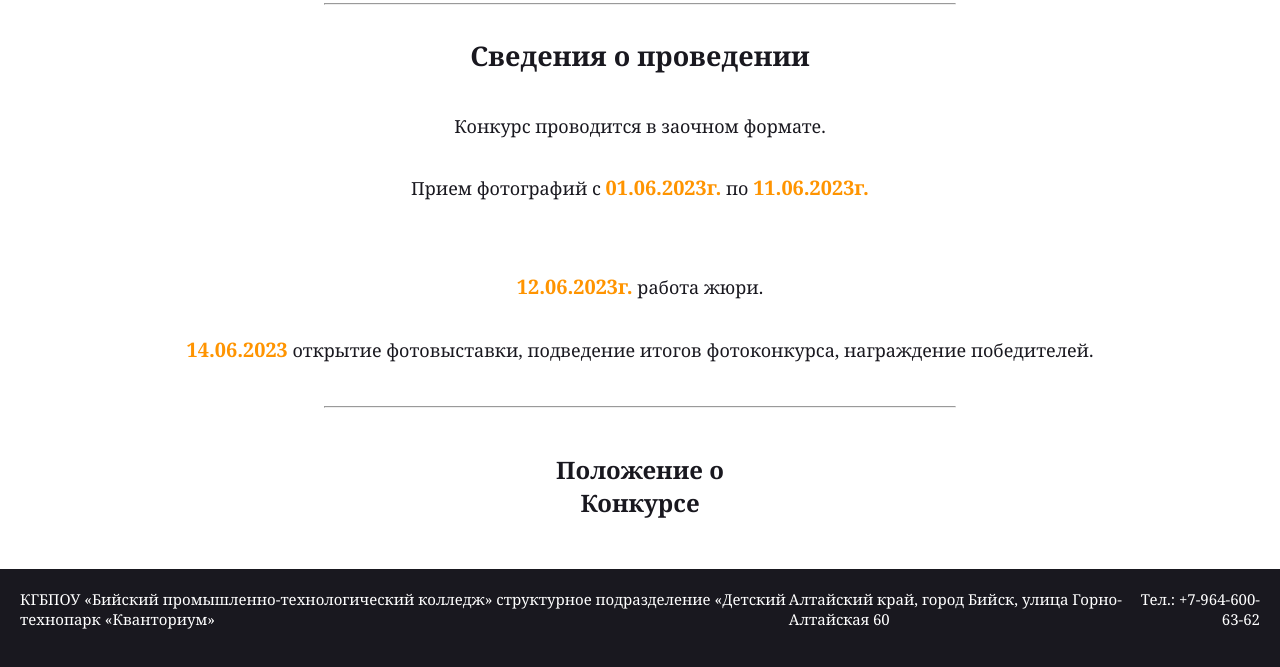
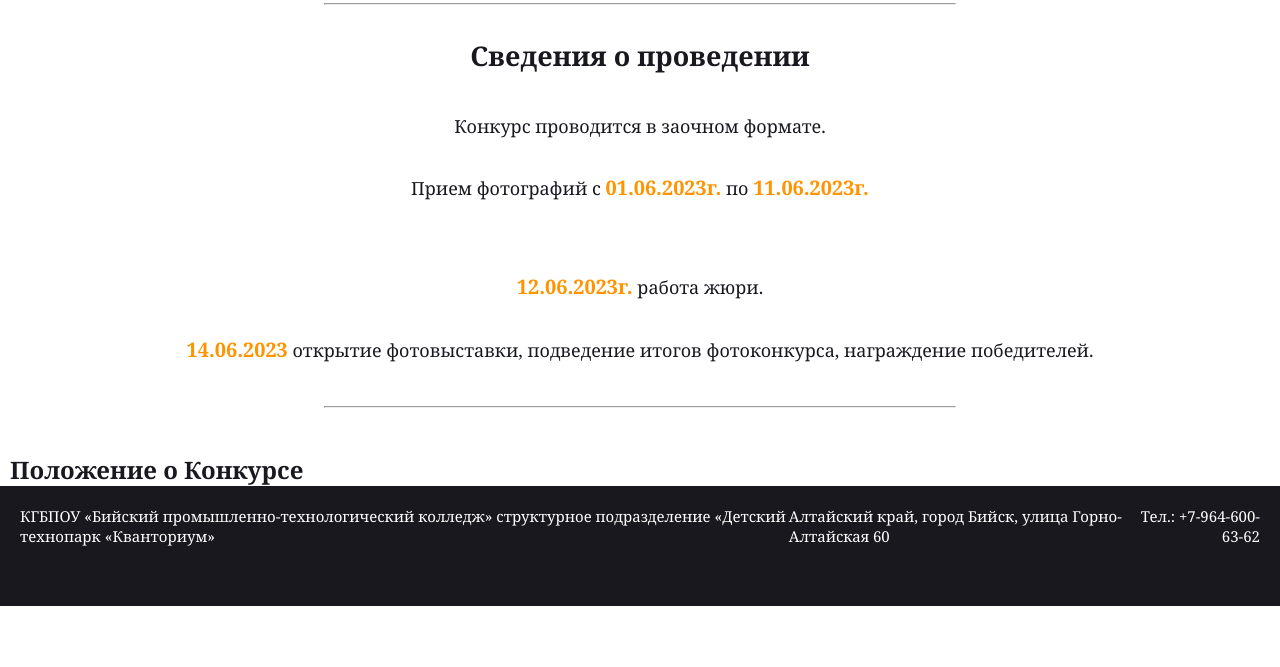
Before and after one commit to VargrSkoll/Sample, a plain HTML site: page index.html in a window 1280 px wide. Shown: the part 1242-1909 px from the top of the page. After the commit the page ends 1848 px from the top, so only its background shows below. Drawn offline with Linux system fonts and the light colour scheme.

Commit message:
Update index.html

```diff
--- a/index.html
+++ b/index.html
@@ -33,13 +33,6 @@
 
 
           <div class="center">
-            <!-- <a href="https://docs.google.com/forms/d/e/1FAIpQLSdkRHgK8oynzFbahLFcXvPAzLs--myOlz9RrsTcQtF1f4dltA/viewform">
-                <button class="bg-blue btn-main">
-
-                        Зарегистрироваться
-
-                </button>
-            </a> -->
 
             <div class="card-alert">
               <p>
@@ -109,8 +102,8 @@
                 <hr>
             </p>
           </div>
-          <div class="download menu-item">
-            <a href="assets/files/Положение_о_конкурсе.pdf">Положение о Конкурсе</a>
+          <div class="open">
+            <a class="menu-item" href="assets/files/Положение_о_конкурсе.pdf">Положение о Конкурсе</a>
           </div>
 
 
```
